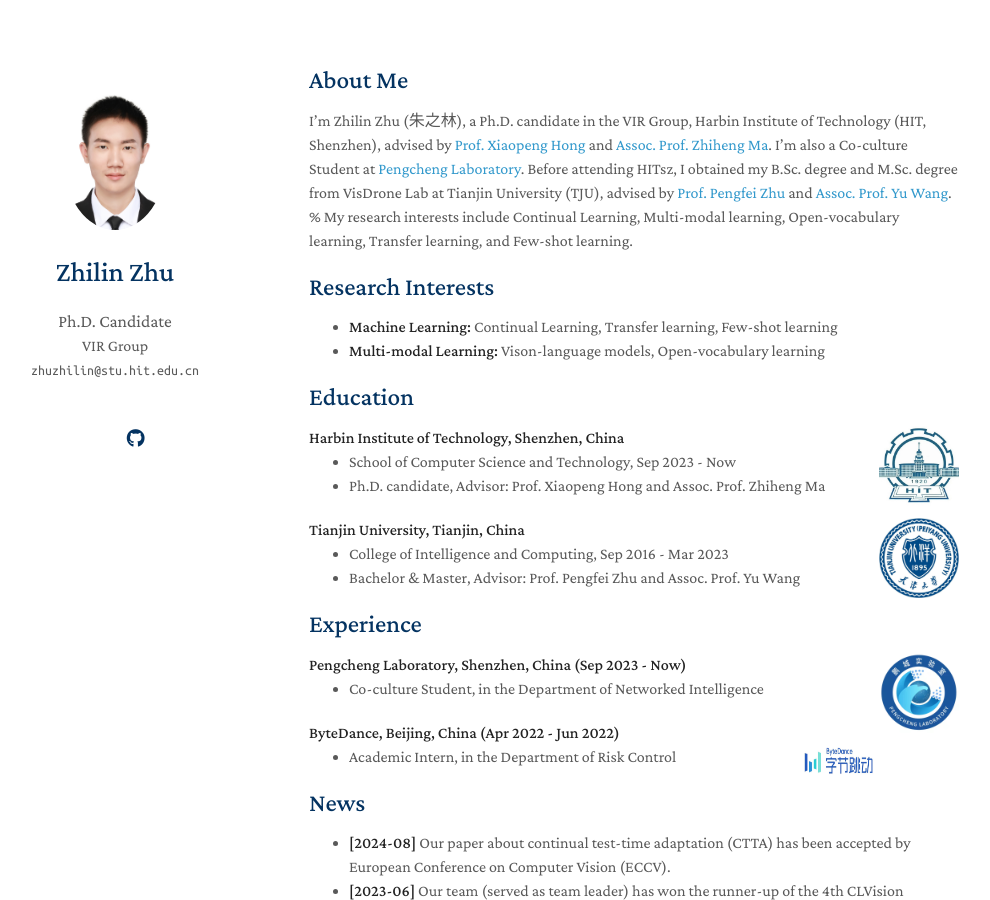
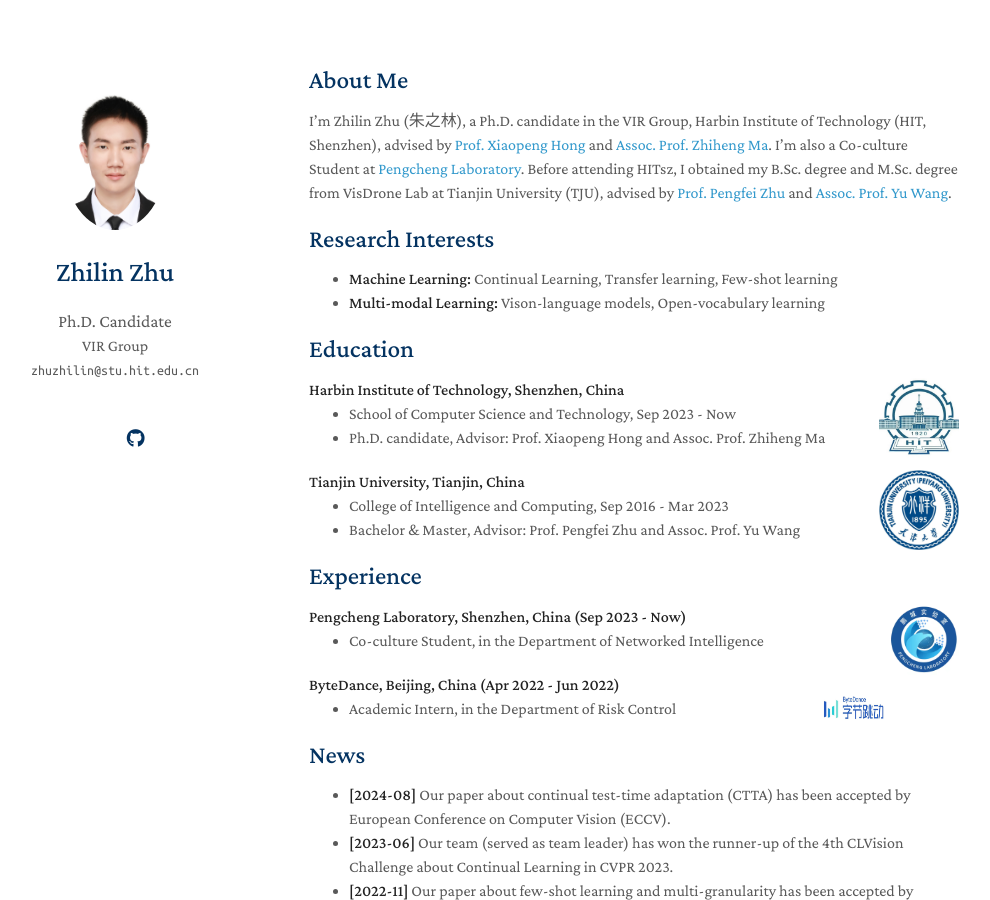
Before and after one commit to z1358/z1358.github.io, a Jekyll site: the page built from index.md, in a window 1280 px wide and 900 px high. Shown: the whole window, without its empty margins (161-1151 px from the left). Built offline with Jekyll 4.4.1, drawn with Linux system fonts in a browser that asks for light colours; a style sheet for code colours, icons or effects is not loaded; our own code applies the rules of GitHub Pages for plain Markdown files.

Commit message:
Update index.md

```diff
--- a/index.md
+++ b/index.md
@@ -5,7 +5,6 @@ layout: homepage
 ## About Me
 
 I'm Zhilin Zhu (朱之林), a Ph.D. candidate in the VIR Group, Harbin Institute of Technology (HIT, Shenzhen), advised by [Prof. Xiaopeng Hong](https://homepage.hit.edu.cn/hongxiaopeng) and [Assoc. Prof. Zhiheng Ma](https://scholar.google.com/citations?user=y6ijVukAAAAJ&hl=en). I'm also a Co-culture Student at [Pengcheng Laboratory](https://www.pcl.ac.cn/). Before attending HITsz, I obtained my B.Sc. degree and M.Sc. degree from VisDrone Lab at Tianjin University (TJU), advised by [Prof. Pengfei Zhu](http://aiskyeye.com/) and [Assoc. Prof. Yu Wang](https://wangyutju.github.io/).
-% My research interests include Continual Learning, Multi-modal learning, Open-vocabulary learning, Transfer learning, and Few-shot learning.
 
 ## Research Interests
 
@@ -42,7 +41,7 @@ I'm Zhilin Zhu (朱之林), a Ph.D. candidate in the VIR Group, Harbin Institute
 <div align="left">
         <strong> Pengcheng Laboratory, Shenzhen, China  (Sep 2023 - Now) </strong>
           <a target="_blank" rel="external">
-            <img border="0" src="assets/img/pcl_logo.jpg" align="right" width="80" height="80">
+            <img border="0" src="assets/img/pcl_logo.jpg" align="right" width="70" height="70">
           </a>
         <ul>
         <li>
@@ -53,7 +52,7 @@ I'm Zhilin Zhu (朱之林), a Ph.D. candidate in the VIR Group, Harbin Institute
 <div align="left">
         <strong> ByteDance, Beijing, China  (Apr 2022 - Jun 2022) </strong>
           <a target="_blank" rel="external">
-            <img border="0" src="assets/img/bytedance_logo.jpg" align="right" width="80" height="80">
+            <img border="0" src="assets/img/bytedance_logo.jpg" align="right" width="70" height="70">
           </a>
         <ul>
         <li>
@@ -66,7 +65,7 @@ I'm Zhilin Zhu (朱之林), a Ph.D. candidate in the VIR Group, Harbin Institute
 - **[2024-08]** Our paper about continual test-time adaptation (CTTA) has been accepted by European Conference on Computer Vision (ECCV).
 - **[2023-06]** Our team (served as team leader) has won the runner-up of the 4th CLVision Challenge about Continual Learning in CVPR 2023.
 - **[2022-11]** Our paper about few-shot learning and multi-granularity has been accepted by Pattern Recognition (PR).
--
+
 {% include_relative _includes/publications.md %}
 
 {% include_relative _includes/services.md %}
```
